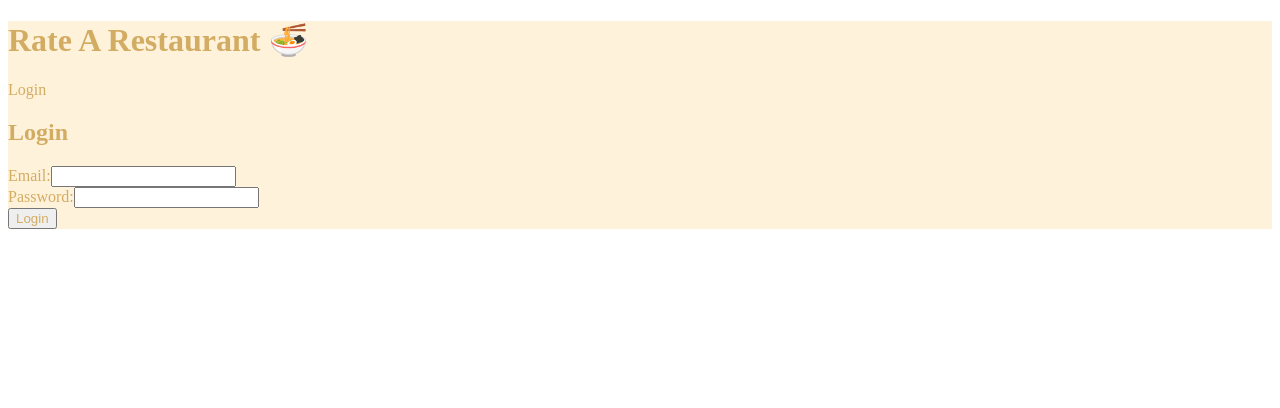
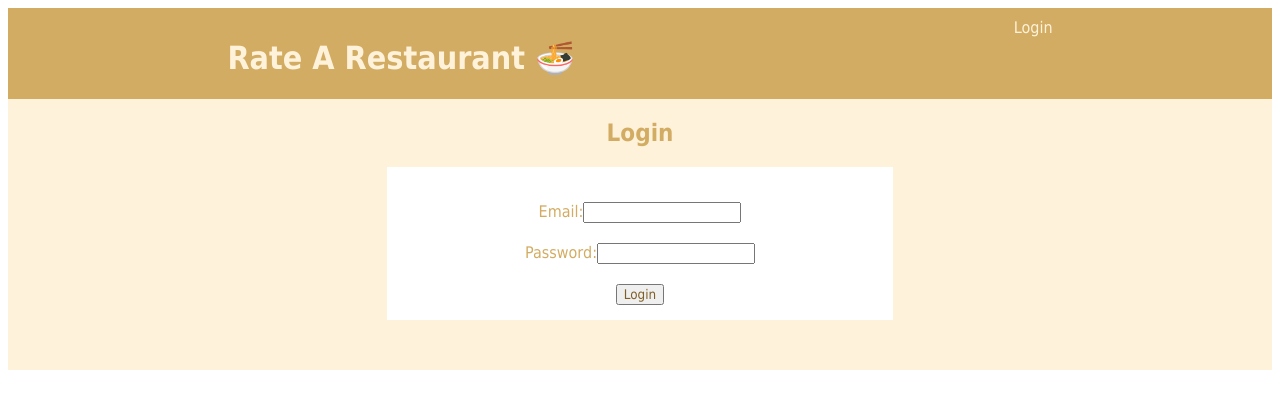
Before and after one commit to BenG2256/Milestone3FinalProject, a React (Create React App) app in the folder Frontend/milestone-project-app/: page /login in a window 1280 px wide. Shown: the top 408 px of the page. Built offline with nearby package versions, Linux system fonts and the light colour scheme.

Commit message:
wrote the scss styling

```diff
--- a/Frontend/milestone-project-app/src/components/NavBar.jsx
+++ b/Frontend/milestone-project-app/src/components/NavBar.jsx
@@ -14,7 +14,7 @@ function NavBar() {
                 <Container>
                     <Navbar.Collapse id="basic-navbar-nav">
                     <Nav className="me-auto">
-                        <Nav.Link className='App-header-text' href="/login">Login</Nav.Link>
+                        <Nav.Link id='login' className='App-header-text' href="/login">Login</Nav.Link>
                     </Nav>
                     </Navbar.Collapse>
                 </Container>
--- a/Frontend/milestone-project-app/src/components/login.jsx
+++ b/Frontend/milestone-project-app/src/components/login.jsx
@@ -38,7 +38,7 @@ function Login() {
 
   return (
     <div className="login-container">
-      <h2 id='login-header'>Login</h2>
+      <h2>Login</h2>
       {error && <div className="error-message">{error}</div>}
       <form id='form-container' onSubmit={handleSubmit}>
         <div className="form-group">
--- a/Frontend/milestone-project-app/src/scss/style.css
+++ b/Frontend/milestone-project-app/src/scss/style.css
@@ -1,25 +1,40 @@
 * {
-  color: #d3ac63;
   text-decoration: none;
+  font-family: Tahoma, Verdana, sans-serif;
+}
+
+.App-body {
+  background-color: #fff2da;
+  padding-bottom: 50px;
 }
 
 /*CLASSNAMES:
 id - App-header (container)
 class - App-header-text
 */
-/*App-header
-    background-color: brown
-*/
-/* App-header-text
-    text-decoration: none
-    text color: light brown
-    hover : white color
-    text-align: left
-*/
-/* CLASSNAMES:
-id -
-class - App-body(container)
-*/
+#App-header {
+  background-color: #d3ac63;
+  margin-bottom: 20px;
+  padding-top: 10px;
+}
+#App-header header {
+  display: flex;
+  text-align: left;
+  justify-content: space-around;
+}
+#App-header #login {
+  padding-top: 10px;
+}
+
+.App-header-text {
+  color: #fff2da;
+  padding-left: 10px;
+  padding-right: 10px;
+}
+.App-header-text:hover {
+  color: #ffffff;
+}
+
 /* CLASSNAMES:
 id - form-container
     login-header
@@ -28,32 +43,37 @@ class - login-container
         login-label
         App-body
 */
-/*form-container
-    background-color: white
-*/
-/*login-header
-    text color: dark brown
-*/
-/*login-label
-    text color: brown
-*/
+.login-container {
+  text-align: center;
+}
+.login-container #form-container {
+  background-color: #ffffff;
+  padding-top: 15px;
+  padding-bottom: 15px;
+  margin-left: 30%;
+  margin-right: 30%;
+}
+.login-container #form-container .form-group {
+  margin: 20px;
+}
+.login-container .login-label {
+  color: #d3ac63;
+}
+
 /* CLASSNAMES:
 id -
 class -
 element - h2
 */
-/* h2
-    color: $brown;
-    text-decoration: none;
-*/
+h2 {
+  color: #d3ac63;
+}
+
 /* CLASSNAMES:
 id -
 element - button
 class -
 */
-/* button
-    text color: dark brown
-*/
-#App-header, .App-body {
-  background-color: #fff2da;
+button {
+  color: #805f26;
 }/*# sourceMappingURL=style.css.map */
--- a/Frontend/milestone-project-app/src/scss/style.scss
+++ b/Frontend/milestone-project-app/src/scss/style.scss
@@ -6,13 +6,14 @@ $dark-brown: #805f26;
 
 
 * {
-    color: $brown;
     text-decoration: none;
+    font-family: Tahoma, Verdana, sans-serif;
 }
 
-
-
-
+.App-body {
+    background-color: $light-brown;
+    padding-bottom: 50px;
+}
 
 
 //navbar styling
@@ -22,26 +23,32 @@ id - App-header (container)
 class - App-header-text
 */
 
-/*App-header
-    background-color: brown
-*/
+#App-header {
+    background-color: $brown;
+    margin-bottom: 20px;
+    padding-top: 10px;
 
-/* App-header-text
-    text-decoration: none
-    text color: light brown
-    hover : white color
-    text-align: left
-*/
+    header {
+        display: flex;
+        text-align: left;
+        justify-content: space-around;
+    }
 
+    #login {
+        padding-top: 10px;
+    }
 
+}
 
+.App-header-text {
+    color: $light-brown;
+    padding-left: 10px;
+    padding-right: 10px;
 
-//index page styling
-
-/* CLASSNAMES:
-id -
-class - App-body(container)
-*/
+    &:hover {
+        color: $white;
+    }
+}
 
 
 
@@ -57,17 +64,25 @@ class - login-container
         App-body
 */
 
-/*form-container
-    background-color: white
-*/
+.login-container {
+    text-align: center;
 
-/*login-header
-    text color: dark brown
-*/
+    #form-container {
+        background-color: $white;
+        padding-top: 15px;
+        padding-bottom: 15px;
+        margin-left: 30%;
+        margin-right: 30%;
 
-/*login-label
-    text color: brown
-*/
+        .form-group {
+            margin: 20px;
+        }
+    }
+    .login-label {
+        color: $brown;
+    }
+
+}
 
 
 
@@ -80,11 +95,9 @@ class -
 element - h2
 */
 
-/* h2
+h2 {
     color: $brown;
-    text-decoration: none;
-*/
-
+}
 
 
 
@@ -95,11 +108,7 @@ id -
 element - button
 class -
 */
-/* button
-    text color: dark brown
-*/
 
-
-#App-header , .App-body {
-    background-color: $light-brown;
+button {
+    color: $dark-brown
 }
```
Also changed, not shown: 1 other file (tests, documents, lock files or other folders).
